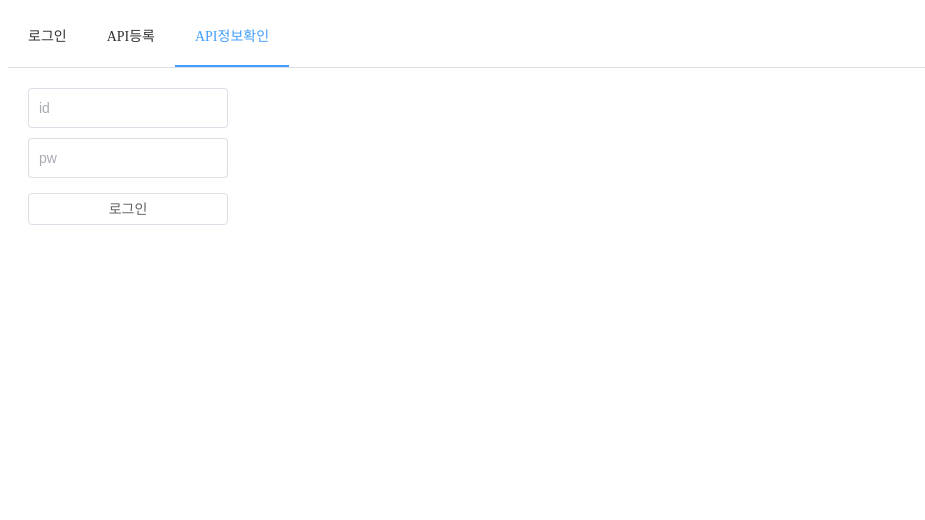
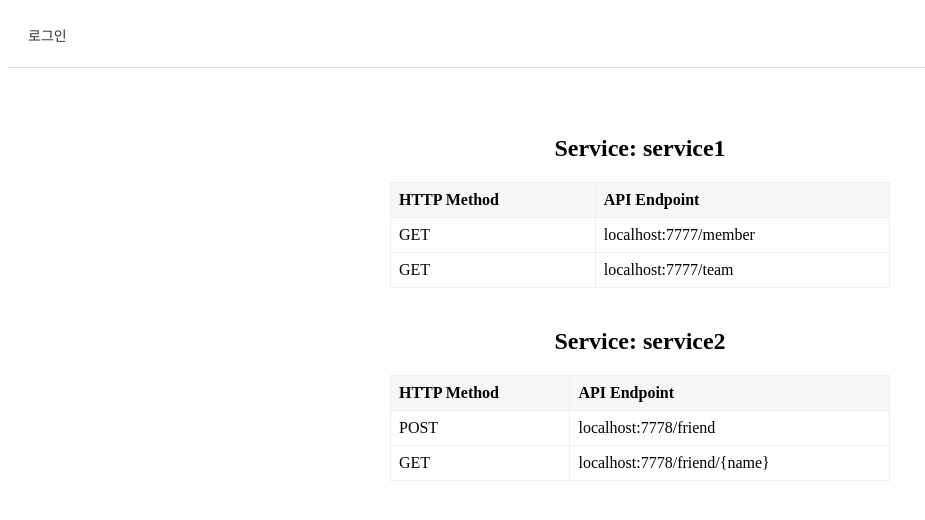
Before and after one commit to gunha-dev/prologue-fe, a Vue app: page /apis/info in a window 1280 px wide. Shown: the top 520 px of the page, without its empty margins (0-925 px from the left). Built offline with nearby package versions, Linux system fonts and the light colour scheme.

Commit message:
feat: ApisInfoView 까지 개발 완료

```diff
--- a/src/App.vue
+++ b/src/App.vue
@@ -1,21 +1,12 @@
 <template>
   <the-header />
-
-  <el-menu mode="horizontal" :default-active="$route.path" router>
-    <el-menu-item
-      v-for="route in getOrderedMenuRoutes"
-      :key="route.path"
-      :index="route.path"
-    >
-      {{ route.meta.navName }}
-    </el-menu-item>
-  </el-menu>
-  <router-view />
+  <div class="content-container">
+    <router-view />
+  </div>
 </template>
 
 <script>
 // import data from "./data/data";
-import router from "./router";
 import TheHeader from "./components/TheHeader.vue";
 
 export default {
@@ -23,21 +14,16 @@ export default {
   components: {
     TheHeader,
   },
-  data() {
-    return {};
-  },
-  computed: {
-    getOrderedMenuRoutes() {
-      const routers = router.getRoutes();
-      const orderedMenuRouters = routers
-        .filter((router) => {
-          return router.meta.menuOrder !== -1;
-        })
-        .sort((a, b) => a.meta.menuOrder - b.meta.menuOrder);
-      return orderedMenuRouters;
-    },
-  },
 };
 </script>
 
-<style></style>
+<style scoped>
+
+.content-container {
+  display: flex;
+  flex-direction: column;
+  align-items: center;
+  justify-content: center;
+  height: 60vh;
+}
+</style>
--- a/src/components/TheHeader.vue
+++ b/src/components/TheHeader.vue
@@ -1,8 +1,37 @@
 <template>
-    <!-- <v-if>
-        <h3>로그인 id: || 회원 등급: </h3>
-    </v-if>
-    <v-else>
-        <h3>로그인이 필요합니다</h3>
-    </v-else> -->
+  <el-menu mode="horizontal" :default-active="$route.path" router>
+    <el-menu-item
+      v-for="route in getOrderedMenuRoutes"
+      :key="route.path"
+      :index="route.path"
+    >
+      {{ route.meta.navName }}
+    </el-menu-item>
+  </el-menu>
 </template>
+
+<script>
+import { useAuthStore } from "@/store/auth.store";
+import { mapState, mapActions } from "pinia";
+import router from "../router";
+
+export default {
+  name: "TheHeader",
+  computed: {
+    ...mapState(useAuthStore, ["isLogin", "loginMemberAuth"]),
+
+    getOrderedMenuRoutes() {
+      const routers = router.getRoutes();
+      const orderedMenuRouters = routers
+        .filter((router) => {
+          return router.meta.menuOrder !== -1 && router.meta.requiredAuth === this.loginMemberAuth;
+        })
+        .sort((a, b) => a.meta.menuOrder - b.meta.menuOrder);
+
+      return orderedMenuRouters;
+    },
+  },
+};
+</script>
+
+<style scoped></style>
--- a/src/data/data.js
+++ b/src/data/data.js
@@ -35,6 +35,42 @@ const data = {
     ];
     return member;
   },
+  getApisData: () => {
+    const apis = [
+      {
+        service: "service1",
+        items: [
+          {
+            endpoint: "localhost:7777/member",
+            id: "1",
+            method: "GET",
+          },
+          {
+            endpoint: "localhost:7777/team",
+            id: "2",
+            method: "GET",
+          },
+        ],
+      },
+      {
+        service: "service2",
+        items: [
+          {
+            endpoint: "localhost:7778/friend",
+            id: "3",
+            method: "POST",
+          },
+          {
+            endpoint: "localhost:7778/friend/{name}",
+            id: "4",
+            method: "GET",
+          },
+        ],
+      },
+    ];
+
+    return apis;
+  },
 };
 
 export default data;
--- a/src/router/routers.js
+++ b/src/router/routers.js
@@ -1,4 +1,5 @@
 import LoginView from "@/view/LoginView.vue";
+import ApisInfoView from "@/view/ApisInfoView.vue";
 
 const routers = [
   {
@@ -7,7 +8,7 @@ const routers = [
     meta: {
       menuOrder: 0,
       navName: "로그인",
-      auth: 1,
+      requiredAuth: 1,
     },
     component: LoginView,
   },
@@ -17,7 +18,7 @@ const routers = [
     meta: {
       menuOrder: 1,
       navName: "API등록",
-      auth: 2,
+      requiredAuth: 2,
     },
     component: LoginView,
   },
@@ -27,7 +28,18 @@ const routers = [
     meta: {
       menuOrder: 2,
       navName: "API정보확인",
-      auth: 2,
+      requiredAuth: 2,
+    },
+    component: ApisInfoView,
+  },
+  {
+    path: "/logout",
+    name: "Logout_Redirect",
+    redirect: "/login",
+    meta: {
+      menuOrder: 3,
+      navName: "로그아웃",
+      requiredAuth: 2,
     },
     component: LoginView,
   },
@@ -38,7 +50,7 @@ const routers = [
     meta: {
       menuOrder: -1,
       navName: "리다이렉트",
-      auth: 1,
+      requiredAuth: 1,
     },
   },
 ];
--- a/src/store/auth.store.js
+++ b/src/store/auth.store.js
@@ -5,7 +5,7 @@ export const useAuthStore = defineStore("auth", {
   state: () => ({
     isLogin: false,
     loginMemberId: null,
-    loginMemberAuth: null,
+    loginMemberAuth: 1,
   }),
 
   actions: {
@@ -22,7 +22,7 @@ export const useAuthStore = defineStore("auth", {
 
       this.isLogin = true;
       this.loginMemberId = findMember.id;
-      this.memberAuth = findMember.auth;
+      this.loginMemberAuth = findMember.auth;
       return true;
     },
   },
--- /dev/null
+++ b/src/view/ApisInfoView.vue
@@ -0,0 +1,49 @@
+<template>
+  <template v-for="api in apis">
+    <h2>Service: {{ api.service }}</h2>
+    <table>
+      <thead>
+        <tr>
+          <th>HTTP Method</th>
+          <th>API Endpoint</th>
+        </tr>
+      </thead>
+      <tbody>
+        <tr v-for="item in api.items" :key="item.id">
+          <td>{{ item.method }}</td>
+          <td>{{ item.endpoint }}</td>
+        </tr>
+      </tbody>
+    </table>
+  </template>
+</template>
+
+<script>
+import data from "../data/data";
+
+export default {
+  name: "ApisInfoView",
+  data() {
+    return {
+      apis: data.getApisData(),
+    };
+  },
+};
+</script>
+
+<style scoped>
+table {
+  width: 500px;
+  border-collapse: collapse;
+  margin-bottom: 20px;
+}
+th,
+td {
+  border: 1px solid #eee;
+  padding: 8px;
+  text-align: left;
+}
+th {
+  background-color: #f7f7f7;
+}
+</style>
--- a/src/view/LoginView.vue
+++ b/src/view/LoginView.vue
@@ -1,5 +1,6 @@
 <template>
   <div class="box">
+    <h2>로그인</h2>
     <div class="input-box">
       <el-input class="input" v-model="inputId" placeholder="id" />
     </div>
@@ -58,10 +59,12 @@ export default {
 .input-box {
   margin-top: 10px;
 }
+
 .input {
   width: 200px;
   height: 40px;
 }
+
 .login-button {
   margin-top: 5px;
   width: 200px;
```
Also changed, not shown: src/view/ApiRegisterView.vue (added, +24 -0 lines).
